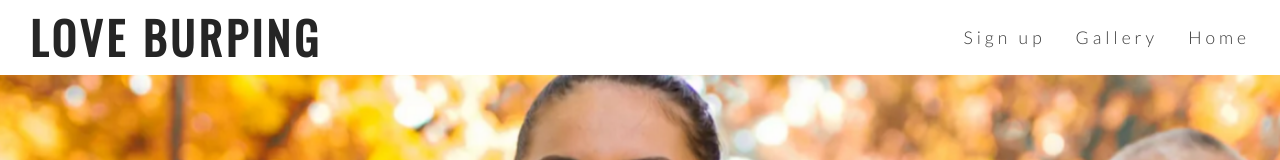
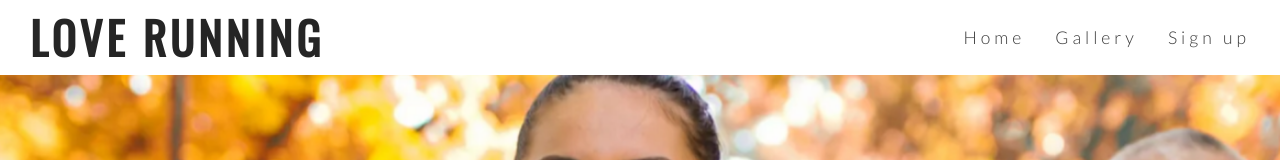
Before and after one commit to DouniaBK/love_running, a plain HTML site: page index.html in a window 1280 px wide. Shown: the top 160 px of the page. Drawn offline with nearby package versions, Linux system fonts and the light colour scheme.

Commit message:
last corrections

```diff
--- a/index.html
+++ b/index.html
@@ -11,26 +11,27 @@
 <body>
    <header>
       <a href="index.html">
-         <h1 id="logo"> Love Burping</h1>
+         <h1 id="logo"> Love Running</h1>
       </a>
       <nav>
-         <ul id="menu">
-            <li style="float: right;
-            list-style-type: none;
-            margin-right: 30px;">
-               <a href="index.html">Home</a>
-           </li>
-            <li style="float: right;
-            list-style-type: none;
-            margin-right: 30px;">
+        <ul id="menu">
+
+            <li>
+               <a href="#">Sign up</a>
+            </li>
+
+
+           <li>
                 <a href="gallery.html">Gallery</a>
 
             </li>
-            <li style="float: right;
-            list-style-type: none;
-            margin-right: 30px;">
-               <a href="#">Sign up</a>
-            </li>
+
+
+
+            <li>
+               <a href="index.html">Home</a>
+           </li>
+
 
 
          </ul>
```
